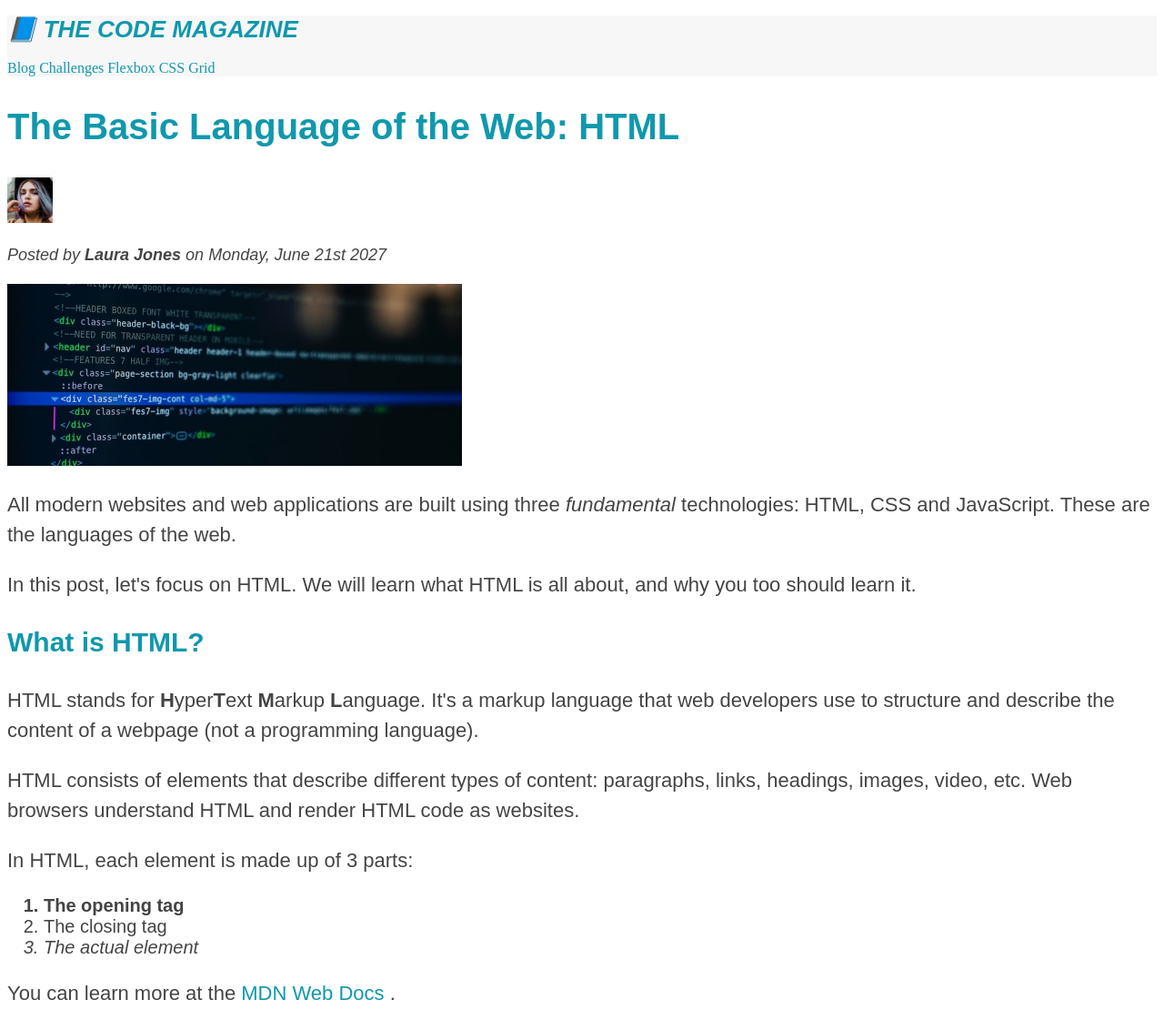
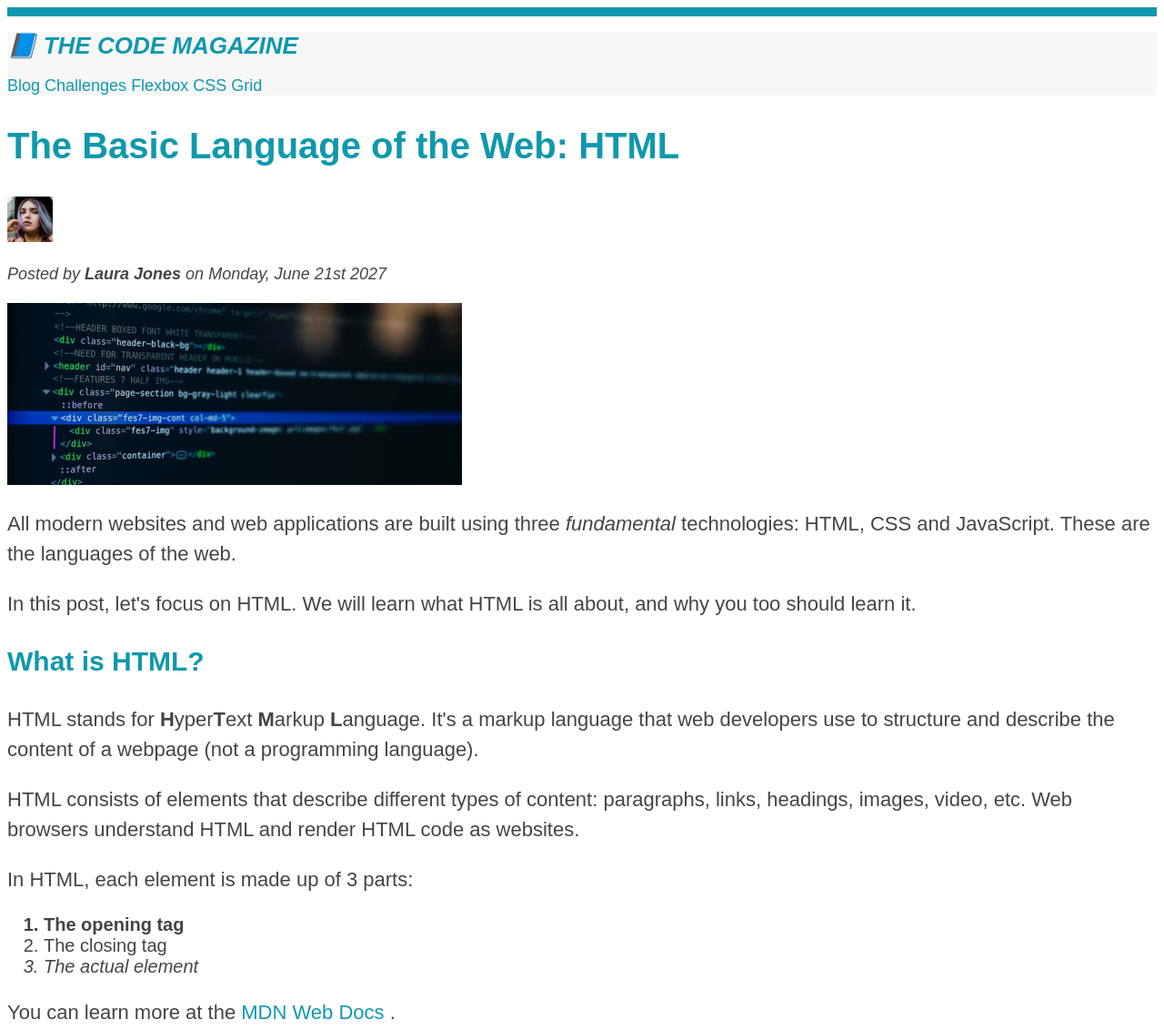
Before and after one commit to alexbleggijrr/html-css-course-udemy, a plain HTML site: page 03-css-fundamentals/index.html in a window 1280 px wide. Shown: the top 1132 px of the page at 91% size. Drawn offline with Linux system fonts and the light colour scheme.

Commit message:
css theory 02: inheritance and the universal selector

```diff
--- a/03-css-fundamentals/style.css
+++ b/03-css-fundamentals/style.css
@@ -1,11 +1,11 @@
-h1,
-h2,
-h3,
-h4,
-p,
-li {
+* {
+  /* border-top: 10px solid #1098ad; */
+}
+
+body {
+  color: #444;
   font-family: sans-serif;
-  color: #444;
+  border-top: 10px solid #1098ad;
 }
 
 h1,
@@ -152,3 +152,12 @@ a {
 footer p {
   color: green !important;
 } */
+
+/* nav a:link,
+nav p {
+  font-size: 18px;
+} */
+
+nav {
+  font-size: 18px;
+}
```
Also changed, not shown: 03-css-fundamentals/index.html (+1 -0 lines).
